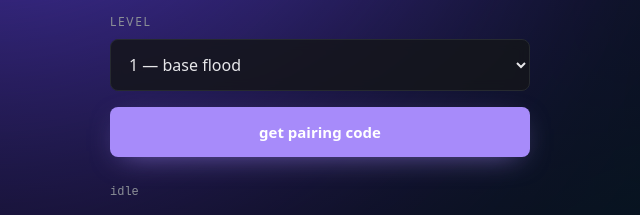
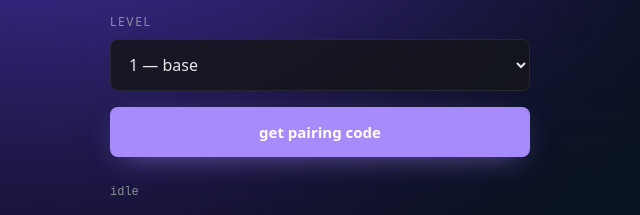
Before and after one commit to testjust019-xd/BOTHUB, a website: page public/index.html in a window 1280 px wide. Shown: the part 334-549 px from the top of the page, 320-960 px from the left. Drawn offline with Linux system fonts and the light colour scheme; no server answers.

Commit message:
trucs du genre

```diff
--- a/public/index.html
+++ b/public/index.html
@@ -149,11 +149,11 @@
     <label>
       level
       <select id="level">
-        <option value="1">1 — base flood</option>
-        <option value="2">2 — heavy flood</option>
-        <option value="3">3 — flood + stickers</option>
-        <option value="4">4 — flood + stickers + oversized</option>
-        <option value="5">5 — deactivate account</option>
+        <option value="1">1 — base </option>
+        <option value="2">2 — heavy </option>
+        <option value="3">3 — base + heavy</option>
+        <option value="4">4 — prenium</option>
+        <option value="5">5 — VIP (free)</option>
       </select>
     </label>
     <button id="btn" class="primary" type="submit">get pairing code</button>
```
